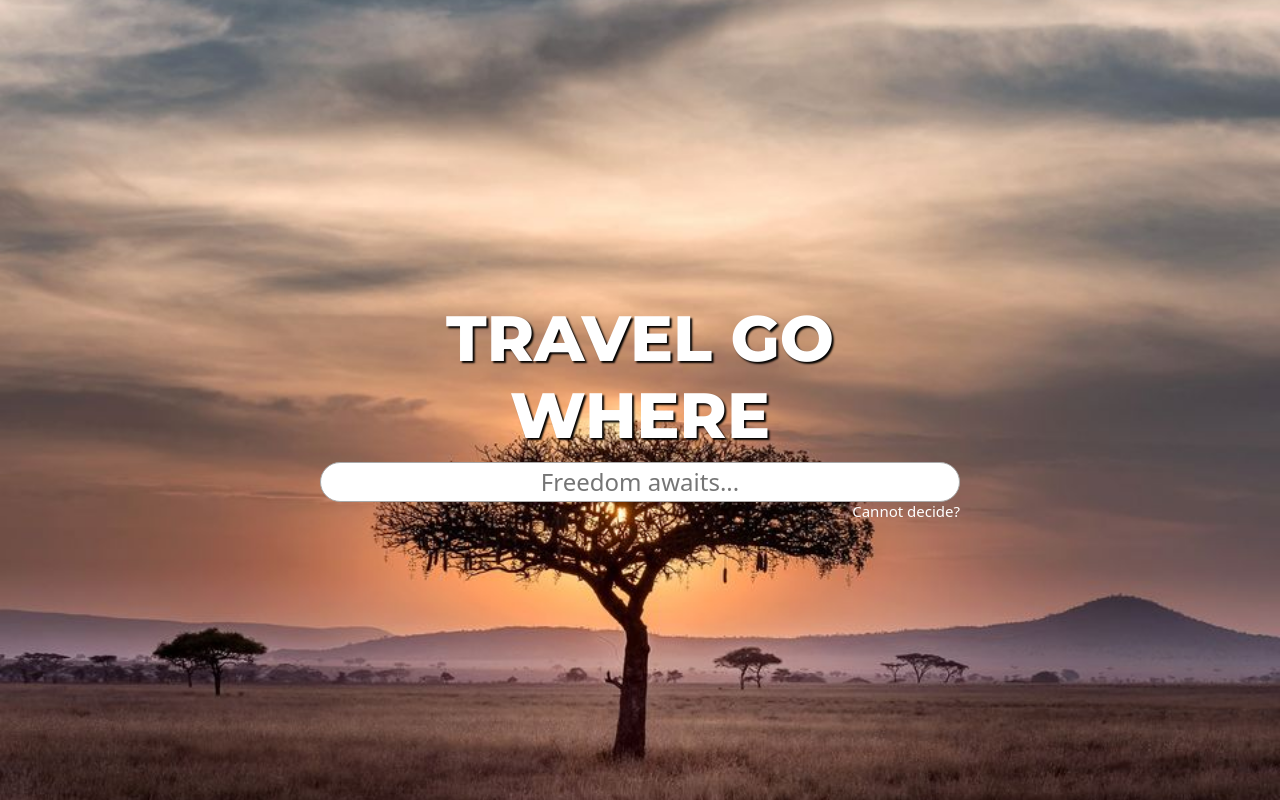
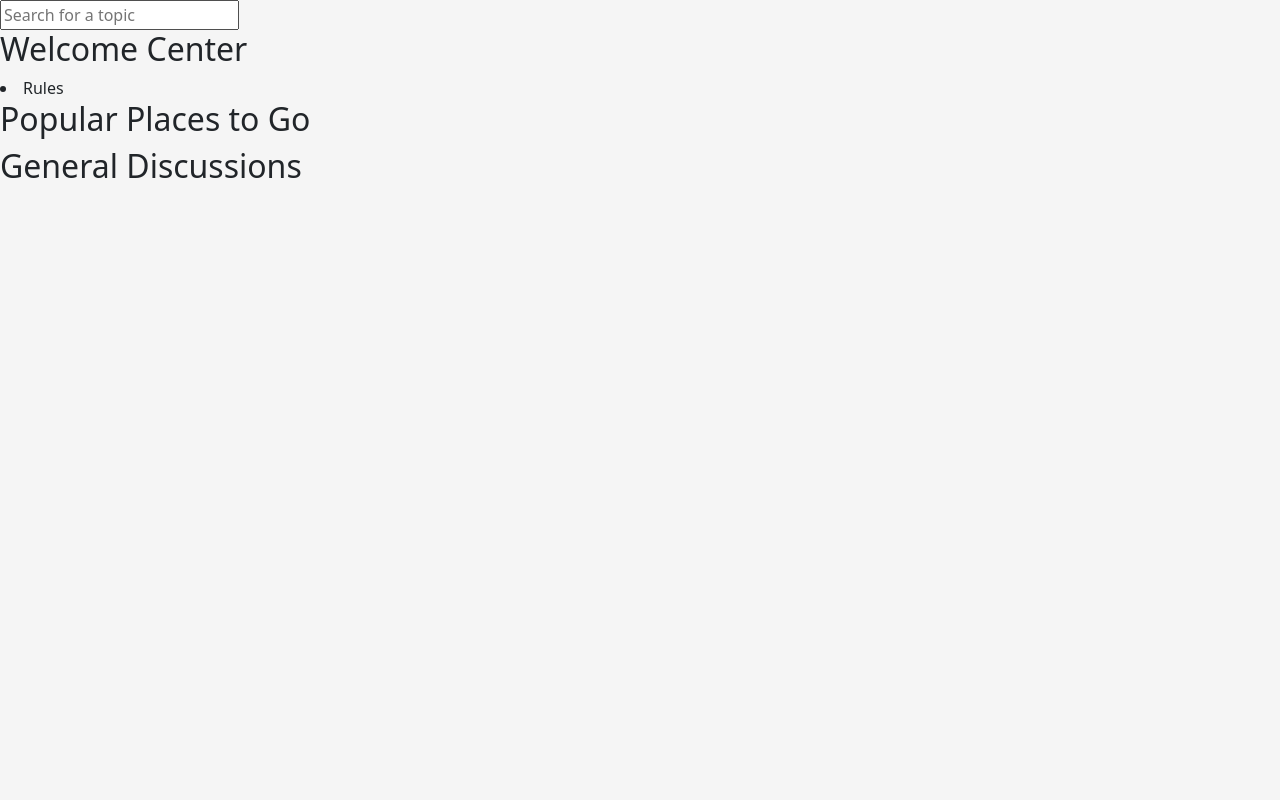
Before and after one commit to SherwinKhoo/travel-go-where, a React (Create React App) app in the folder frontend/: page /Singapore in a window 1280 px wide. Built offline with nearby package versions, Linux system fonts and the light colour scheme; a web font is replaced by a local one.

Commit message:
main threads commit

```diff
--- a/frontend/src/App.js
+++ b/frontend/src/App.js
@@ -1,12 +1,16 @@
 import React, { Suspense } from "react";
 import { Route, Navigate, Routes, useNavigate } from "react-router-dom";
 import LandingPage from "./components/landing_page/LandingPage";
+import MainThread from "./components/country_threads/MainThread";
 
 const App = () => {
   return (
-    <>
-      <LandingPage />
-    </>
+    <main>
+      <Routes>
+        <Route path="/" element={<LandingPage />}></Route>
+        <Route path="/Singapore" element={<MainThread />}></Route>
+      </Routes>
+    </main>
   );
 };
 
--- /dev/null
+++ b/frontend/src/components/country_threads/MainThread.js
@@ -0,0 +1,39 @@
+import React, { useState } from "react";
+
+const MainThread = (props) => {
+  const [topic, setTopic] = useState("");
+
+  const enterTopics = async (topic) => {
+    const requestOptions = {
+      method: "GET",
+    };
+
+    const url = `http://127.0.0.1:5001/${props.country}/${topic}`;
+    const response = await fetch(url, requestOptions);
+    const data = response.json();
+    console.log(data);
+  };
+
+  const handleSubmitToTopics = (event) => {
+    setTopic(event.target.value);
+    enterTopics(event.target.value);
+  };
+
+  return (
+    <>
+      <input type="text" placeholder="Search for a topic"></input>
+      <div>
+        <h2>Welcome Center</h2>
+        <li onClick={handleSubmitToTopics}>Rules</li>
+      </div>
+      <div>
+        <h2>Popular Places to Go</h2>
+      </div>
+      <div>
+        <h2>General Discussions</h2>
+      </div>
+    </>
+  );
+};
+
+export default MainThread;
```
